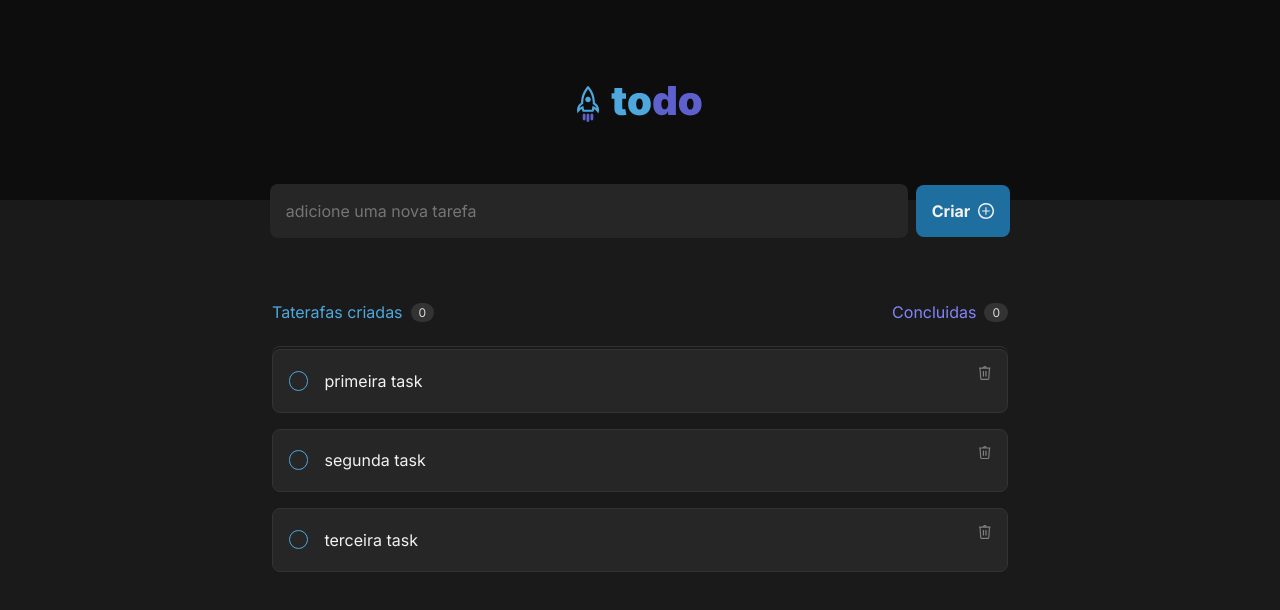
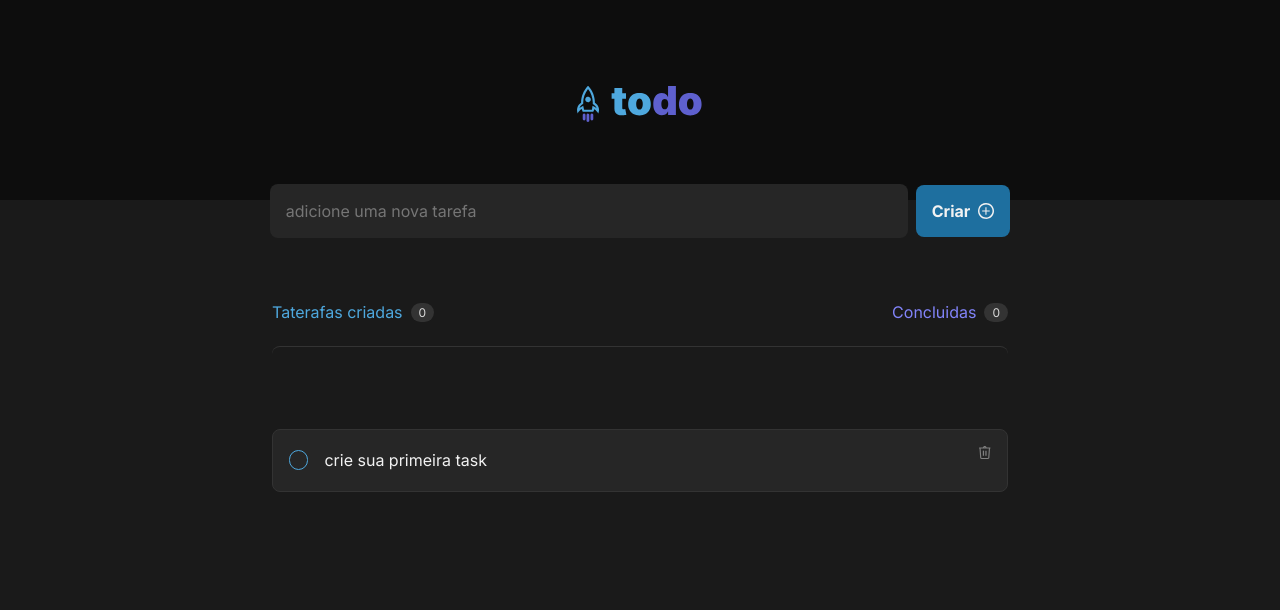
Before and after one commit to TomDevBr/TodoList-Ignite, a React (Vite) app: page / in a window 1280 px wide. Shown: the top 610 px of the page. Built offline with nearby package versions, Linux system fonts and the light colour scheme.

Commit message:
create a new logic for create tasks and verify if task is completed

```diff
--- a/src/App.tsx
+++ b/src/App.tsx
@@ -2,63 +2,73 @@ import Header from "./components/Header/Header";
 import { v4 } from "uuid";
 import style from "./App.module.scss";
 import Task from "./components/Task/Task";
-import React, { ChangeEventHandler, FormEvent, FormEventHandler, SetStateAction, useState } from "react";
+import React, { useState } from "react";
 
+interface ITasks {
+  id: string;
+  title: string;
+  isCompleted: boolean;
+}
 
-const tasks = [
+function App() {
+  const [task, setTask] = useState<ITasks[]>([{
+    id: v4(),
+    title: "crie sua primeira task",
+    isCompleted: false,}
+  ]);
+  const [newTitle, setNewTitle] = useState<string>("");
+  const [onCheck, setOnCheck] = useState(false);
+  const [ tasksCompleteds, setTasksCompleteds] = useState<number>()
+
+  function createNewTask(event: React.FormEvent<HTMLFormElement>) {
+    event.preventDefault();
+
+    if (!newTitle) return alert("É necessario adicionar um titulo da tarefa");
+
+    setTask((oldState) => [
+      ...oldState,
       {
         id: v4(),
-    title: ["primeira task"],
-    isCompleted: true,
+        title: newTitle,
+        isCompleted: onCheck,
       },
-  {
-    id: v4(),
-    title: ["segunda task"],
-    isCompleted: false,
-  },
-  {
-    id: v4(),
-    title: ["terceira task"],
-    isCompleted: true,
-  },
-]
-
-
-function App() {
-  const [ tasksCompleteds, setTasksCompleteds] = useState(0)
-  const [ onCheck, setOnCheck] = useState(false)
-  const [ titleTask, setTitleTask] = useState(['escreva sua primeira task'])
-  const [ taskCreated, setTaskCreated ] = useState("")
-
-  function createNewTask ( event: React.FormEvent<HTMLFormElement>) {
-    event.preventDefault()
-    setTitleTask([...titleTask, taskCreated])
-
-    const newTask = {
-      id: v4(),
-      title: titleTask,
-      isCompleted: onCheck,
+    ]);
+    setNewTitle("");
   }
 
-    tasks.push(newTask)
+  function handleNewTaskText(event: React.ChangeEvent<HTMLInputElement>) {
+    setNewTitle(event.target.value);
+  }
 
-  }
+  const numberOfTasksCompleteds = task.reduce((acc ,taskActual) => {
+    taskActual.isCompleted? acc += 1 : acc += 0;
+
+    return acc;
+  }, 0)
 
 
 
 
-  function handleNewTaskText ( event: React.ChangeEvent<HTMLInputElement>) {
-    setTaskCreated(event.target.value)
+  function taskChecked(id: string) {
+    setTasksCompleteds(numberOfTasksCompleteds)
 
+    setTask((oldState) => {
+      const newValue = oldState.map((task)=> {
+        if(task.id === id) {
+          return { ...task, isCompleted: !task.isCompleted}
+        }
+        return task;
+      });
+      return newValue
+    })
+  }
 
-  }
+  console.log(tasksCompleteds)
 
 
 
-  function taskChecked() {
-    setOnCheck(true)
-  }
-  console.log(tasks)
+  console.log(numberOfTasksCompleteds)
+  console.log(onCheck)
 
 
   return (
@@ -68,28 +78,48 @@ function App() {
         <div className={style.appGrid}>
           <form onSubmit={createNewTask} className={style.inputContainer}>
             <label htmlFor="input">
-            <input type="text" onChange={handleNewTaskText} name="input"  placeholder="adicione uma nova tarefa" />
+              <input
+                type="text"
+                onChange={handleNewTaskText}
+                name="input"
+                value={newTitle}
+                placeholder="adicione uma nova tarefa"
+              />
             </label>
-          <button type="submit">Criar <img src="src/assets/plus.svg" alt="plus" /></button>
+            <button type="submit">
+              Criar <img src="src/assets/plus.svg" alt="plus" />
+            </button>
           </form>
           <section className={style.listContainer}>
             <div className={style.listHeader}>
-            <p className={style.tasksCreateds}>Taterafas criadas <div className={style.count}>0</div></p>
-            <p className={style.tasksCompleteds}>Concluidas <div className={style.count}>{tasksCompleteds}</div></p>
+              <p className={style.tasksCreateds}>
+                Taterafas criadas <div className={style.count}>0</div>
+              </p>
+            <p className={style.tasksCompleteds}>Concluidas<div className={style.count}>{numberOfTasksCompleteds}</div>
+              </p>
             </div>
             <div className={style.listTasks}>
-              {/* <img src="src/assets/Clipboard.svg" alt="clipboard" />
-              <h2 className={style.firstLineText}>Você ainda não tem tarefas cadastradas</h2>
-              <h2>Crie tarefas e organize seus itens a fazer</h2> */}
-
-              {
-                tasks.map( task => {
-                  return(
-                    <Task  title={task.title} id={task.id} isChecked={task.isCompleted} onCheckTask={taskChecked}   />
-                  )
+              {task.length <= 0   ? (
+                <>
+                  <img src="src/assets/Clipboard.svg" alt="clipboard" />
+                  <h2 className={style.firstLineText}>
+                    Você ainda não tem tarefas cadastradas
+                  </h2>
+                  <h2>Crie tarefas e organize seus itens a fazer</h2>
+                </>
+              ) : (
+                task.map((task) => {
+                  return (
+                    <Task
+                      key={task.id}
+                      title={task.title}
+                      id={task.id}
+                      isChecked={task.isCompleted}
+                      onCheckTask={taskChecked}
+                    />
+                  );
                 })
-              }
-
+              )}
             </div>
           </section>
         </div>
--- a/src/components/Task/Task.tsx
+++ b/src/components/Task/Task.tsx
@@ -1,17 +1,16 @@
-import { useState } from "react";
-import { v4  } from 'uuid'
+
 import style from "./Task.module.scss";
-interface ITasks {
-  title: string[];
+export interface ITasks {
+  title: string;
   id: string;
   isChecked: boolean;
-  onCheckTask(): void;
+  onCheckTask: (id: string) => void;
 }
 
 export default function Task({ title, id, isChecked, onCheckTask }: ITasks) {
 
     function checkTask() {
-        onCheckTask();
+        onCheckTask(id);
     }
   return (
     <>
```
Lines whose indentation alone changed are shown as unchanged.
